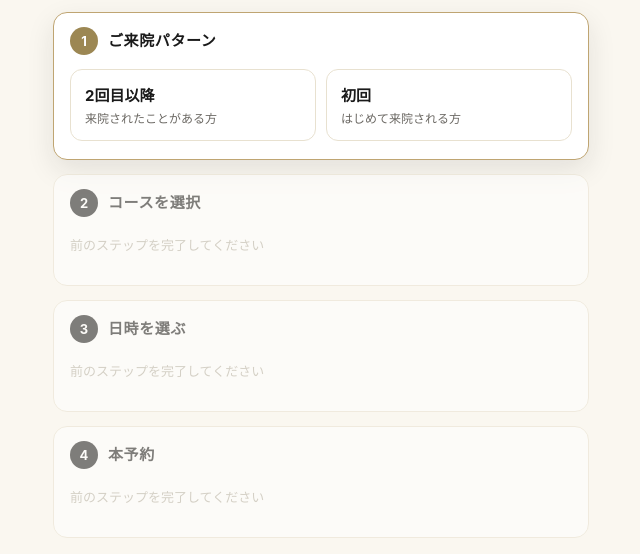
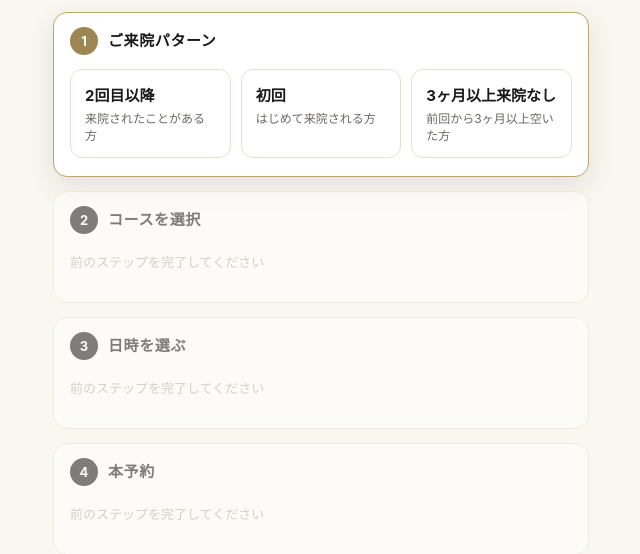
Before and after one commit to mochizuki80skip/--mochizuki, a PHP site: page /reserve/index.html in a window 1280 px wide. Shown: the part 149-703 px from the top of the page, without its empty margins (319-959 px from the left). Run offline with PHP 8.4, Linux system fonts and the light colour scheme.

Commit message:
feat(reserve): 来院パターンに「3ヶ月以上来院なし」を追加（3択化）
threease の for_new_customers=false 配下にある専用コース
「3ヶ月ご来院の無い方はこちら」(¥7,100, 60分相当) を、
独立した3つ目の選択肢として扱えるようにした：

- STEP1 を 3 ボタンに：初回 / 2回目以降 / 3ヶ月以上来院なし
- state.visitMode = 'first' | 'returning' | 'three_months' を導入
  （API には従来通り for_new=true/false を渡す＝3ヶ月は false）
- コース一覧フィルタ：
  * three_months → 「3ヶ月／3ヵ月／3か月」を含むコースだけ
  * returning → そのコースを除外（誤選択防止）
  * first → 既存挙動（threease の初診コース）
- サマリー・ピン・LINE 文面のラベルも 3 値対応
- autoOpen は forFirstTime に応じて 'first' / 'returning' に
  マッピング（プロモは 3ヶ月モードを直接指定できないため）
- レイアウトは狭幅で 2 列＋下段全幅、広幅で 3 列均等

```diff
--- a/reserve/app.js
+++ b/reserve/app.js
@@ -28,6 +28,13 @@
 
   const WEEKDAYS_JP = ['日', '月', '火', '水', '木', '金', '土'];
 
+  function visitModeLabel() {
+    if (state.visitMode === 'first') return '初回';
+    if (state.visitMode === 'three_months') return '3ヶ月以上来院なし';
+    if (state.visitMode === 'returning') return '2回目以降';
+    return state.firstTime === null ? '' : (state.firstTime ? '初回' : '2回目以降');
+  }
+
   // -------------------------------------------------------------------
   // State
   // -------------------------------------------------------------------
@@ -36,7 +43,8 @@
 
   const state = {
     clinic: '192',
-    firstTime: null,        // null | true | false
+    firstTime: null,        // null | true | false  ← derived from visitMode for backend params
+    visitMode: null,        // null | 'first' | 'returning' | 'three_months'
     courseId: null,         // number (threease) | string (promo) | null
     weekStart: jstMidnightOf(new Date()),
     selectedIsos: [],       // 第1〜第3希望の ISO 文字列（最大MAX_SELECTIONS）
@@ -103,11 +111,13 @@
       fetchAvailability();
     }
 
-    // Pre-fill firstTime
+    // Pre-fill firstTime / visitMode (autoOpen only knows first vs returning)
     if (hasFt) {
       state.firstTime = auto.forFirstTime === 'true';
-      document.querySelectorAll('.choice[data-firsttime]').forEach((b) => {
-        b.classList.toggle('is-selected', b.dataset.firsttime === String(state.firstTime));
+      state.visitMode = state.firstTime ? 'first' : 'returning';
+      const selectedVisit = state.visitMode;
+      document.querySelectorAll('.choice[data-visit]').forEach((b) => {
+        b.classList.toggle('is-selected', b.dataset.visit === selectedVisit);
       });
     }
 
@@ -270,7 +280,20 @@
       price: p.price,
       isPromo: true,
     }));
-    const overlaid = (threaseCourses || []).map(applyOverrideToCourse);
+    let courses = threaseCourses || [];
+    if (state.visitMode === 'three_months') {
+      // Show only the dedicated "3ヶ月以上来院なし" course threease provides
+      // under for_new_customers=false. Match by name to be portable across
+      // clinics (different IDs).
+      const re = /3\s*[ヶヵか]\s*月/;
+      courses = courses.filter((c) => re.test(c.name || ''));
+    } else if (state.visitMode === 'returning') {
+      // Hide the "3ヶ月以上" course from the regular returning list so users
+      // pick the correct flow.
+      const re = /3\s*[ヶヵか]\s*月/;
+      courses = courses.filter((c) => !re.test(c.name || ''));
+    }
+    const overlaid = courses.map(applyOverrideToCourse);
     return [...addonPromos, ...overlaid];
   }
 
@@ -324,7 +347,7 @@
     const s1 = document.getElementById('sum-1');
     const e1 = document.querySelector('[data-edit="1"]');
     if (state.firstTime !== null) {
-      s1.textContent = state.firstTime ? '初回' : '2回目以降';
+      s1.textContent = visitModeLabel();
       e1.hidden = false;
     } else { s1.textContent = ''; e1.hidden = true; }
 
@@ -362,8 +385,7 @@
     if (card.duration) meta.push(`${card.duration}分`);
     if (typeof card.price === 'number') meta.push(fmtPrice(card.price));
     const metaStr = meta.length ? ` (${meta.join('・')})` : '';
-    const ftLabel = state.firstTime ? '初回' : '2回目以降';
-    courseEl.textContent = `${ftLabel}・${card.name}${metaStr}`;
+    courseEl.textContent = `${visitModeLabel()}・${card.name}${metaStr}`;
 
     const ul = document.getElementById('pin-picks');
     ul.innerHTML = '';
@@ -849,7 +871,7 @@
 
     document.getElementById('m-clinic').textContent = clinic.name;
     document.getElementById('m-firsttime').textContent =
-      state.firstTime === null ? '—' : (state.firstTime ? '初回' : '2回目以降');
+      state.firstTime === null ? '—' : visitModeLabel();
     document.getElementById('m-course').textContent = card ? card.name : '—';
     const dtSummary = state.selectedIsos.length === 0
       ? '—'
@@ -876,7 +898,7 @@
       ta.value =
 `【予約希望】
 院: ${clinic.name}
-来院: ${state.firstTime ? '初回' : '2回目以降'}
+来院: ${visitModeLabel()}
 ${courseLine}
 日時:
 ${dtLines}${promoLine}${nameLine}
@@ -999,23 +1021,23 @@ ${dtLines}${promoLine}${nameLine}
     }
 
     // Step 1
-    const ftBtn = e.target.closest('.choice[data-firsttime]');
+    const ftBtn = e.target.closest('.choice[data-visit]');
     if (ftBtn) {
-      const v = ftBtn.dataset.firsttime === 'true';
-      const changed = state.firstTime !== v;
-      state.firstTime = v;
+      const mode = ftBtn.dataset.visit; // 'first' | 'returning' | 'three_months'
+      const ft = mode === 'first';
+      const changed = state.visitMode !== mode;
+      state.visitMode = mode;
+      state.firstTime = ft;
       if (changed) {
         state.courseId = null;
         state.selectedIsos = [];
         state._coursesList = null;
-        // state.availability is independent of firstTime — don't reset.
       }
-      document.querySelectorAll('.choice[data-firsttime]').forEach((b) => {
+      document.querySelectorAll('.choice[data-visit]').forEach((b) => {
         b.classList.toggle('is-selected', b === ftBtn);
       });
       recomputeStepStates();
       activateStep(2);
-      // Load courses (instant if cached). Availability is already prefetched at page load.
       loadCoursesForCurrentSelection();
       return;
     }
--- a/reserve/index.html
+++ b/reserve/index.html
@@ -38,14 +38,18 @@
         <button class="step-edit" data-edit="1" hidden>変更</button>
       </header>
       <div class="step-body">
-        <div class="choice-grid two">
-          <button class="choice" data-firsttime="false">
+        <div class="choice-grid three">
+          <button class="choice" data-visit="returning">
             <span class="choice-title">2回目以降</span>
             <span class="choice-sub">来院されたことがある方</span>
           </button>
-          <button class="choice" data-firsttime="true">
+          <button class="choice" data-visit="first">
             <span class="choice-title">初回</span>
             <span class="choice-sub">はじめて来院される方</span>
+          </button>
+          <button class="choice" data-visit="three_months">
+            <span class="choice-title">3ヶ月以上来院なし</span>
+            <span class="choice-sub">前回から3ヶ月以上空いた方</span>
           </button>
         </div>
       </div>
--- a/reserve/style.css
+++ b/reserve/style.css
@@ -188,6 +188,12 @@ html, body {
 }
 .choice-grid.two { grid-template-columns: 1fr 1fr; }
 .choice-grid.one { grid-template-columns: 1fr; }
+.choice-grid.three { grid-template-columns: 1fr 1fr; }
+.choice-grid.three > .choice:nth-child(3) { grid-column: 1 / -1; }
+@media (min-width: 540px) {
+  .choice-grid.three { grid-template-columns: 1fr 1fr 1fr; }
+  .choice-grid.three > .choice:nth-child(3) { grid-column: auto; }
+}
 
 .choice {
   appearance: none;
```
